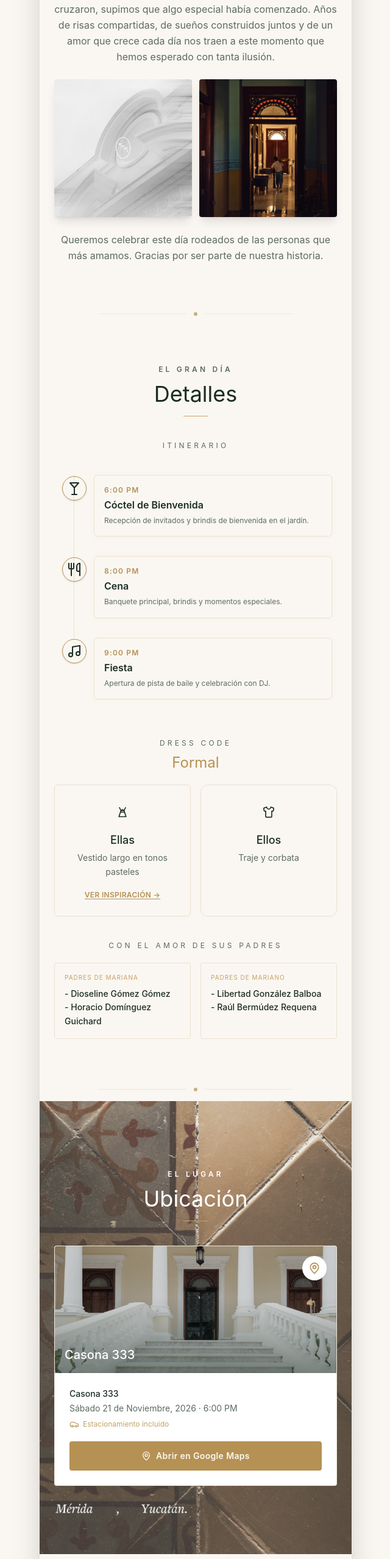
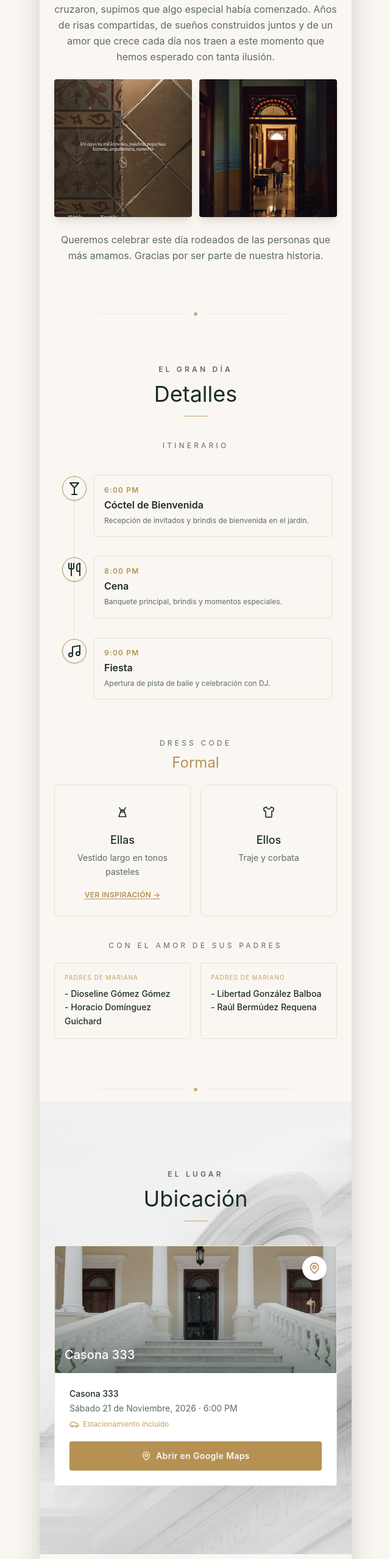
Before and after one commit to jar3dzzz/bodamarianaymarino, a React (Vite) app: page / in a window 1280 px wide. Shown: the part 1389-3946 px from the top of the page at 61% size, without its empty margins (319-959 px from the left). Built offline with nearby package versions, Linux system fonts and the light colour scheme; a web font is replaced by a local one.

Commit message:
(style): fixes bg lo7

```diff
--- a/src/app/App.tsx
+++ b/src/app/App.tsx
@@ -343,7 +343,7 @@ const handleCopyClabe = () => {
             transition={{ duration: 0.6 }}
           >
             <img
-              src="/gallery4.jpg"
+              src="/bg-lo.jpg"
               alt="Momento especial"
               className="w-full h-full object-cover"
             />
@@ -585,15 +585,14 @@ const handleCopyClabe = () => {
       <section
         className="py-20 sm:py-28 px-4 sm:px-6 relative bg-cover bg-no-repeat"
         style={{
-          backgroundImage: "url('/bg-lo.jpg')",
-          backgroundPosition: "40% center"
+          backgroundImage: "url('/gallery4.jpg')",
         }}
       >
         {/* Overlay for readability */}
         <div className="absolute inset-0" style={{ backgroundColor: "rgba(255, 255, 255, 0.14)" }} />
 
         <div className="relative z-10">
-          <SectionHeader eyebrow="El lugar" eyebrowColor="var(--card)" title="Ubicación" titleColor="var(--card)"/>
+          <SectionHeader eyebrow="El lugar" title="Ubicación"/>
           <motion.div
             className="rounded-sm overflow-hidden border border-border"
             style={{ backgroundColor: "var(--card)" }}
--- a/src/app/components/ui/EnvelopeIntro.tsx
+++ b/src/app/components/ui/EnvelopeIntro.tsx
@@ -92,7 +92,7 @@ export default function EnvelopeIntro() {
 
       {/* 5. Golden Seal (Wax Seal with sello.png) — centered on page */}
       <div
-        className="absolute left-1/2 top-1/2 -translate-x-1/2 -translate-y-1/2 flex flex-col items-center justify-center"
+        className="absolute top-8/14 left-6/10 -translate-x-1/2 -translate-y-1/2 flex flex-col items-center justify-center"
         onClick={handleOpen}
         style={{
           zIndex: 40,
```
